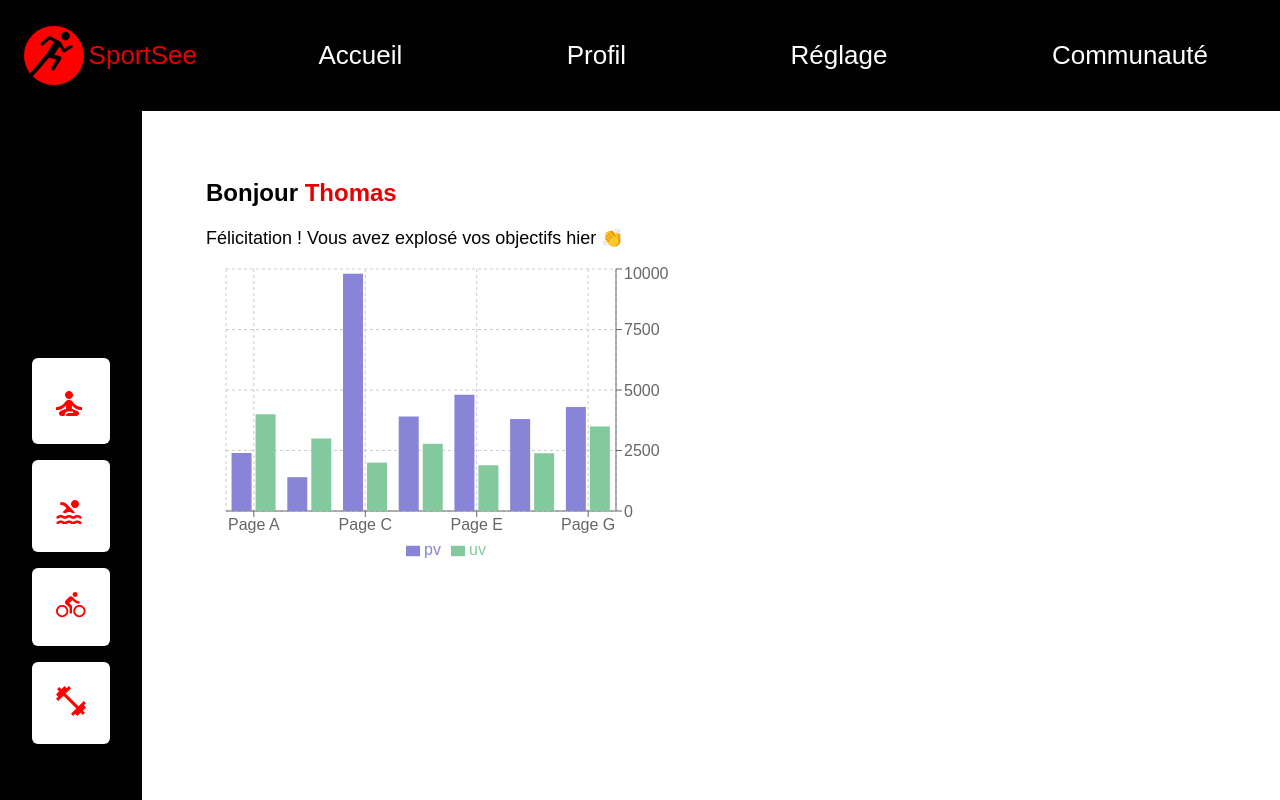
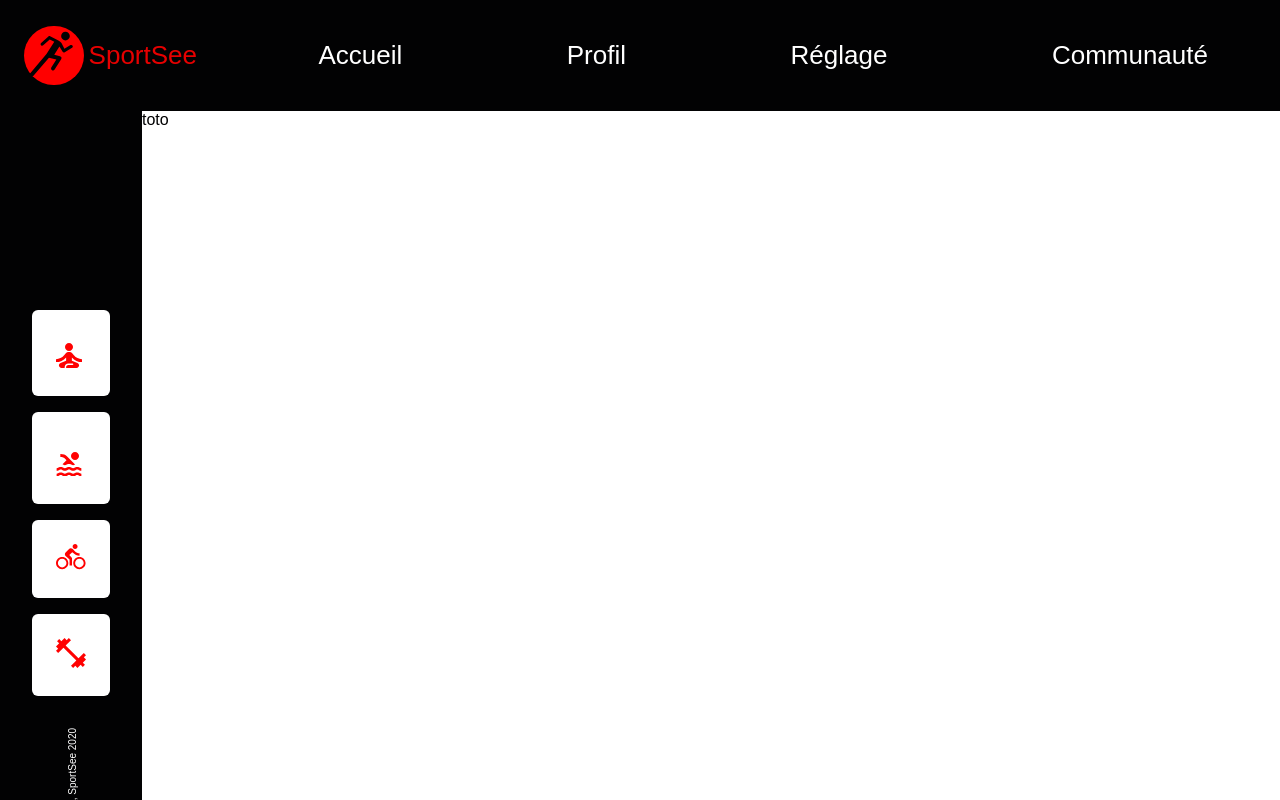
Before and after one commit to mkiera972/AngeleJeremy_12_04102021, a React (Create React App) app in the folder sportsee/: page / in a window 1280 px wide. Shown: the top 800 px of the page. Built offline with nearby package versions, Linux system fonts and the light colour scheme.

Commit message:
Revert "Correction Collapsibles"
This reverts commit e089dd0b749769990ac8bdf1b2f0a320fc071925.

```diff
--- a/sportsee/package.json
+++ b/sportsee/package.json
@@ -11,7 +11,6 @@
     "react-dom": "^17.0.2",
     "react-router-dom": "^5.3.0",
     "react-scripts": "4.0.3",
-    "recharts": "^2.1.4",
     "web-vitals": "^1.0.1"
   },
   "scripts": {
--- a/sportsee/src/App.js
+++ b/sportsee/src/App.js
@@ -5,8 +5,8 @@
   Switch,
   Route
 } from "react-router-dom";
-import Header from './compenants/Header/Header';
-import Home from './compenants/Home/Home';
+import Header from './Header/Header';
+import Home from './Home/Home';
 
 
 class App extends React.Component {
--- a/sportsee/src/App.scss
+++ b/sportsee/src/App.scss
@@ -18,6 +18,41 @@
   margin: 0 auto;
 }
 
-.red{
-  color: $color_red;
+.App {
+  text-align: center;
 }
+
+.App-logo {
+  height: 40vmin;
+  pointer-events: none;
+}
+
+@media (prefers-reduced-motion: no-preference) {
+  .App-logo {
+    animation: App-logo-spin infinite 20s linear;
+  }
+}
+
+.App-header {
+  background-color: #282c34;
+  min-height: 100vh;
+  display: flex;
+  flex-direction: column;
+  align-items: center;
+  justify-content: center;
+  font-size: calc(10px + 2vmin);
+  color: white;
+}
+
+.App-link {
+  color: #61dafb;
+}
+
+@keyframes App-logo-spin {
+  from {
+    transform: rotate(0deg);
+  }
+  to {
+    transform: rotate(360deg);
+  }
+}
--- /dev/null
+++ b/sportsee/src/Home/Home.js
@@ -0,0 +1,17 @@
+import React from 'react';
+import NavbarLeft from '../NavbarLeft/NavbarLeft';
+
+class Home extends React.Component {
+    render(){
+        return(
+            <section className="content">
+                <NavbarLeft/>
+                <div className="content-right">
+                    toto
+                </div>
+            </section>
+        )
+    }
+}
+
+export default Home;
--- a/sportsee/src/compenants/Home/Home.js
+++ /dev/null
@@ -1,87 +0,0 @@
-import React from 'react';
-import NavbarLeft from '../NavbarLeft/NavbarLeft';
-import { BarChart, Bar, Cell, XAxis, YAxis, CartesianGrid, Tooltip, Legend, ResponsiveContainer } from 'recharts';
-
-class Home extends React.Component {
-    render(){
-        const data = [
-            {
-              name: 'Page A',
-              uv: 4000,
-              pv: 2400,
-              amt: 2400,
-            },
-            {
-              name: 'Page B',
-              uv: 3000,
-              pv: 1398,
-              amt: 2210,
-            },
-            {
-              name: 'Page C',
-              uv: 2000,
-              pv: 9800,
-              amt: 2290,
-            },
-            {
-              name: 'Page D',
-              uv: 2780,
-              pv: 3908,
-              amt: 2000,
-            },
-            {
-              name: 'Page E',
-              uv: 1890,
-              pv: 4800,
-              amt: 2181,
-            },
-            {
-              name: 'Page F',
-              uv: 2390,
-              pv: 3800,
-              amt: 2500,
-            },
-            {
-              name: 'Page G',
-              uv: 3490,
-              pv: 4300,
-              amt: 2100,
-            },
-          ];
-        return(
-            <section className="content">
-                <NavbarLeft/>
-                <div className="content-right">
-                   <h1 className="content-title">Bonjour <span className="red">Thomas</span></h1>
-                   <h2 className="content-subtitle">Félicitation ! Vous avez explosé vos objectifs hier 👏</h2>
-                   <section className="stats">
-                       <div className="stats-activity">
-                       <BarChart
-                            width={500}
-                            height={300}
-                            data={data}
-                            margin={{
-                                top: 5,
-                                right: 30,
-                                left: 20,
-                                bottom: 5
-                            }}
-                            >
-                            <CartesianGrid strokeDasharray="3 3" />
-                            <XAxis dataKey="name" />
-                            <YAxis orientation="right" />
-                            <Tooltip />
-                            <Legend />
-                            <Bar dataKey="pv" fill="#8884d8" width="10"/>
-                            <Bar dataKey="uv" fill="#82ca9d" />
-                            </BarChart>
-                       </div>
-                       <aside className="stats-kcal"></aside>
-                   </section>
-                </div>
-            </section>
-        )
-    }
-}
-
-export default Home;
--- a/sportsee/src/scss/_home.scss
+++ b/sportsee/src/scss/_home.scss
@@ -51,12 +51,5 @@
         background-color: $color_white;
         color: $color_black;
         height: 100vh;
-        padding: 3rem 4rem;
-
-    }
-
-    &-subtitle{
-        font-size: 18px;
-        font-weight: 400;
     }
 }
```
Also changed, not shown: sportsee/src/Footer/Footer.js (renamed from sportsee/src/compenants/Footer/Footer.js), sportsee/src/Header/Header.js (renamed from sportsee/src/compenants/Header/Header.js), sportsee/src/NavbarLeft/NavbarLeft.js (renamed from sportsee/src/compenants/NavbarLeft/NavbarLeft.js), 2 other files (tests, documents, lock files or other folders).
